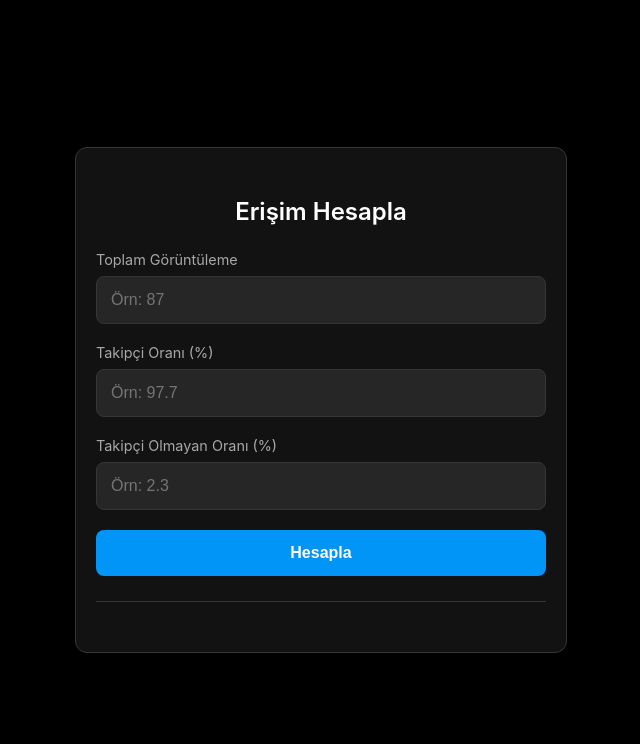
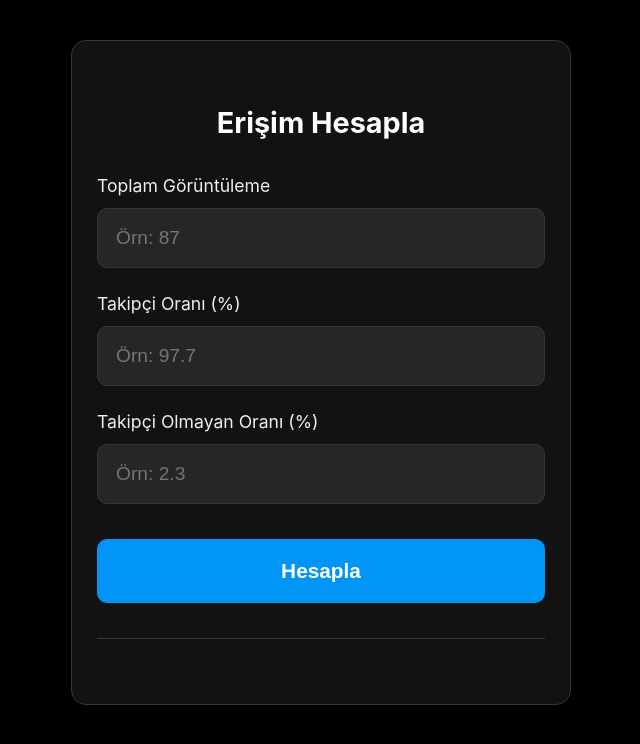
Before and after one commit to ataabt/instahesaplama, a plain HTML site: page index.html in a window 1280 px wide. Shown: the whole page, without its empty margins (319-959 px from the left). Drawn offline with Linux system fonts and the light colour scheme.

Commit message:
Enhance styling and layout in index.html
Updated styles for better layout and readability.

```diff
--- a/index.html
+++ b/index.html
@@ -14,99 +14,102 @@
             --border-color: #363636;
         }
 
+        * { box-sizing: border-box; }
+
         body {
             font-family: -apple-system, BlinkMacSystemFont, "Segoe UI", Roboto, Helvetica, Arial, sans-serif;
             background-color: var(--bg-color);
             color: var(--text-color);
+            margin: 0;
+            padding: 20px;
             display: flex;
             justify-content: center;
-            align-items: center;
+            /* Mobilde üstten biraz boşluk bırakıp aşağı doğru uzasın */
+            align-items: flex-start;
             min-height: 100vh;
-            margin: 0;
-            padding: 15px;
-            box-sizing: border-box;
         }
 
         .container {
             background: var(--card-bg);
-            padding: 30px 20px;
-            border-radius: 12px;
+            padding: 40px 25px; /* İç boşluklar artırıldı */
+            border-radius: 15px;
             border: 1px solid var(--border-color);
             width: 100%;
-            max-width: 450px; /* Mobilde daha geniş durması için artırıldı */
-            box-shadow: 0 4px 20px rgba(0,0,0,0.5);
+            /* Mobilde çok küçük durmaması için genişliği artırdık */
+            max-width: 500px;
+            box-shadow: 0 10px 30px rgba(0,0,0,0.8);
+            margin-top: 20px;
         }
 
         h2 {
             text-align: center;
-            margin-bottom: 25px;
-            font-weight: 600;
-            font-size: 1.5rem;
+            margin-bottom: 35px;
+            font-weight: 700;
+            font-size: 1.8rem; /* Başlık büyütüldü */
         }
 
         label {
             display: block;
-            margin-bottom: 8px;
-            font-size: 0.9rem;
-            color: #a8a8a8;
+            margin-bottom: 12px;
+            font-size: 1.1rem; /* Etiketler büyütüldü */
+            color: #efefef;
         }
 
         input {
             width: 100%;
-            padding: 14px;
-            margin-bottom: 20px;
+            padding: 18px; /* Giriş kutusu yüksekliği artırıldı */
+            margin-bottom: 25px;
             background-color: var(--input-bg);
             border: 1px solid var(--border-color);
-            border-radius: 8px;
+            border-radius: 10px;
             color: white;
-            font-size: 1rem;
-            box-sizing: border-box;
+            font-size: 1.2rem; /* Yazı boyutu büyütüldü */
             outline: none;
         }
 
         input:focus {
-            border-color: #555;
+            border-color: var(--accent-color);
         }
 
         button {
             width: 100%;
-            padding: 14px;
+            padding: 20px; /* Buton büyütüldü */
             background-color: var(--accent-color);
             color: white;
             border: none;
-            border-radius: 8px;
+            border-radius: 10px;
             cursor: pointer;
             font-weight: bold;
-            font-size: 1rem;
-            transition: opacity 0.2s;
+            font-size: 1.3rem; /* Buton yazısı büyütüldü */
+            margin-top: 10px;
         }
 
         button:active {
-            opacity: 0.7;
+            transform: scale(0.98);
         }
 
         #result {
-            margin-top: 25px;
-            padding-top: 20px;
+            margin-top: 35px;
+            padding-top: 25px;
             border-top: 1px solid var(--border-color);
             text-align: center;
         }
 
         .result-item {
-            margin-bottom: 10px;
-            font-size: 1.1rem;
+            margin-bottom: 15px;
+            font-size: 1.3rem; /* Sonuç yazıları büyütüldü */
         }
 
         .count {
             font-weight: bold;
             color: var(--accent-color);
-            font-size: 1.3rem;
+            font-size: 1.6rem; /* Sayısal sonuçlar vurgulandı */
         }
 
         .info {
-            font-size: 0.8rem;
-            color: #737373;
-            margin-top: 15px;
+            font-size: 0.9rem;
+            color: #8e8e8e;
+            margin-top: 20px;
         }
     </style>
 </head>
@@ -147,7 +150,7 @@
         resultDiv.innerHTML = `
             <div class="result-item">Takipçiler: <span class="count">${followersCount}</span> kişi</div>
             <div class="result-item">Takipçi Olmayanlar: <span class="count">${nonFollowersCount}</span> kişi</div>
-            <div class="info">Sayısal veriler girilen yüzdelere göre yuvarlanmıştır.</div>
+            <div class="info">Sayısal veriler girilen yüzdelere göre en yakın tam sayıya yuvarlanmıştır.</div>
         `;
     }
 </script>
```
